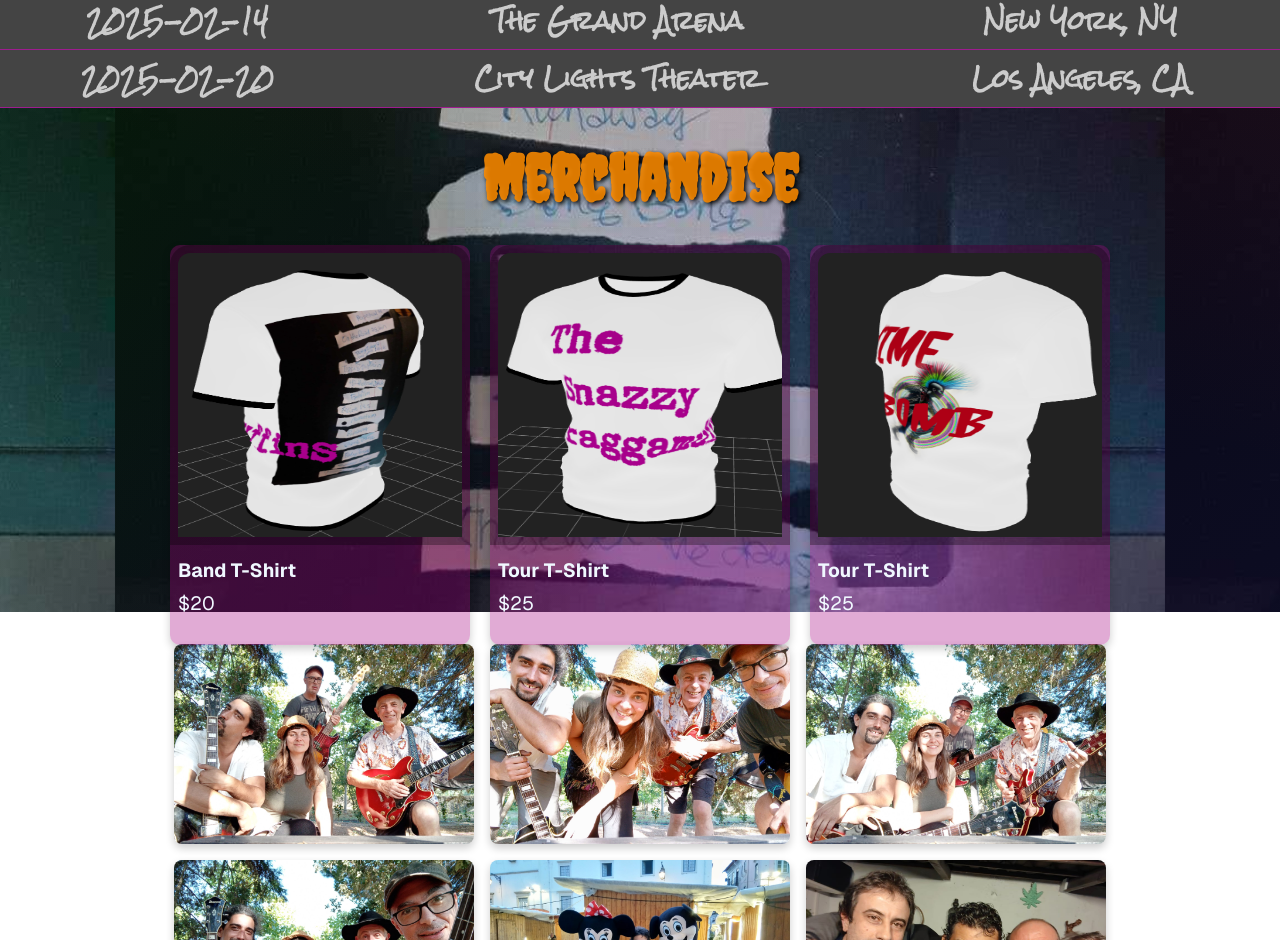
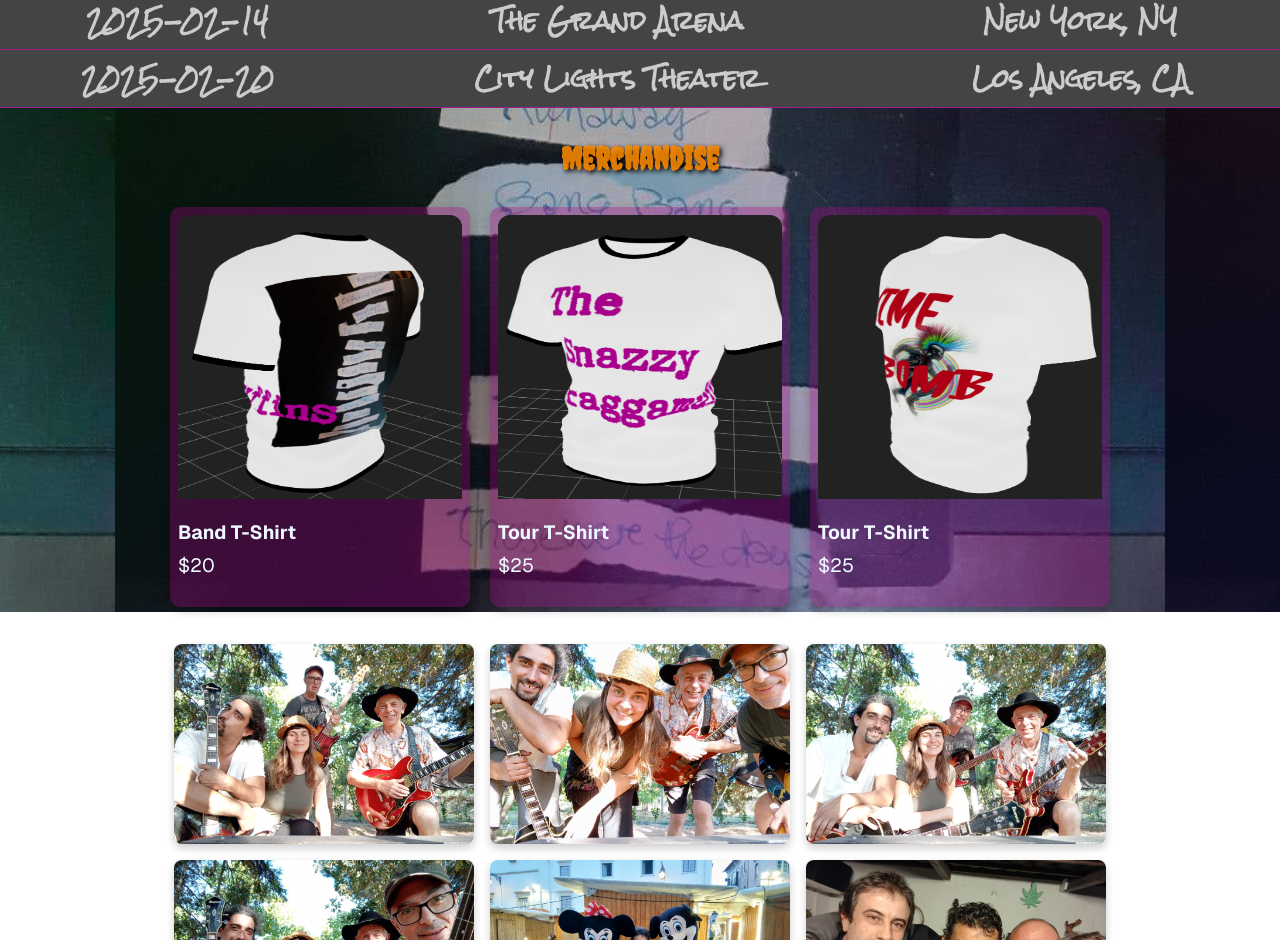
Before and after one commit to joaoaugusto-jesus/Band_website, a Next.js app: page / in a window 1280 px wide. Shown: the part 788-1728 px from the top of the page. Built offline with nearby package versions, Linux system fonts and the light colour scheme; a web font is replaced by a local one.

Commit message:
wip added styles to hero and videoplayer

```diff
--- a/src/app/components/Merchandise/Merchandise.module.css
+++ b/src/app/components/Merchandise/Merchandise.module.css
@@ -14,7 +14,7 @@
 }
 .title {
   text-align: center;
-  font-size: 4rem;
+  font-size: 2rem;
   margin-bottom: 20px;
   color: #ff8c00dc;
   text-shadow: 2px 2px 5px #000000;
@@ -40,7 +40,6 @@
   width: 100%;
   height: 300px;
   border-radius: 20px 20px 0 0;
-  box-shadow: inset 0 0 0 2000px rgba(0, 0, 0, 0.3);
   padding: 0.5rem;
 }
 
```
